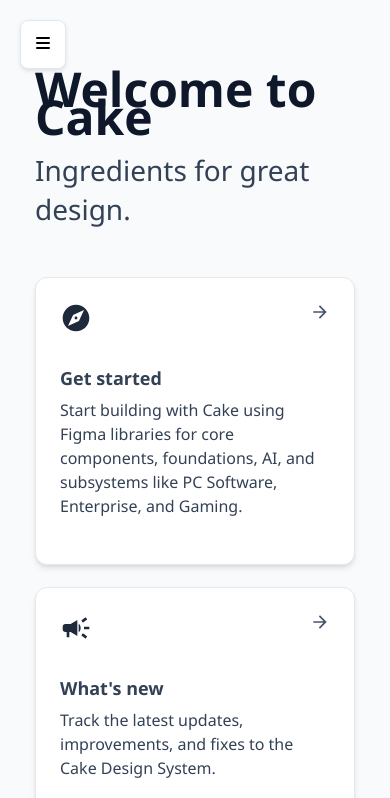
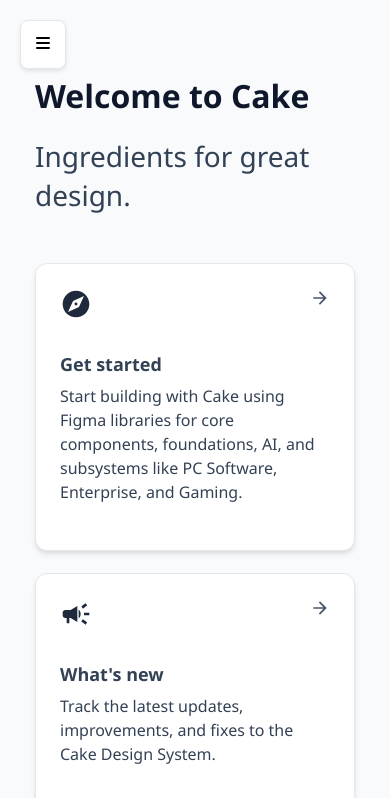
Before and after one commit to cake-admin/cakev2, a React (Create React App) app: page / in a window 390 px wide. Shown: the top 798 px of the page. Built offline with nearby package versions, Linux system fonts and the light colour scheme.

Commit message:
Fix homepage title responsiveness
- Improved line height for better readability
- Added responsive font sizing using clamp()
- Enhanced mobile optimization with media query
- Increased line height on mobile screens

```diff
--- a/src/pages/Home.js
+++ b/src/pages/Home.js
@@ -76,10 +76,14 @@ const WelcomeTitle = styled.h1`
   color: #0F172A;
   font-family: ${fontStack};
   font-weight: 800;
-  font-size: 3rem;
-  line-height: 1.75rem;
+  font-size: clamp(2rem, 5vw, 3rem);
+  line-height: 1.2;
   padding-bottom: 1.25rem;
   margin: 0;
+
+  @media (max-width: 640px) {
+    line-height: 1.3;
+  }
 `;
 
 const PageTitle = styled.h1`
```
